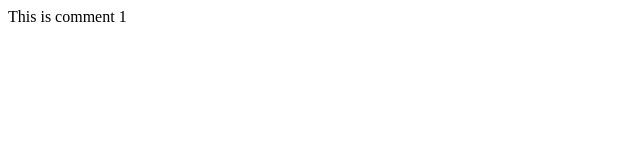
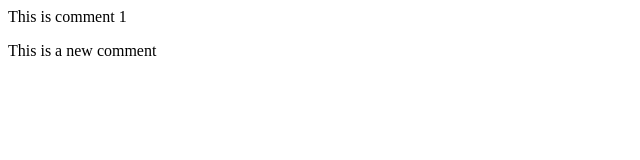
Before and after one commit to sharmasubham22/stash-demo, a plain HTML site: page index.html in a window 1280 px wide. Shown: the whole page, without its empty margins (0-640 px from the left). Drawn offline with Linux system fonts and the light colour scheme.

Commit message:
new test

```diff
--- a/index.html
+++ b/index.html
@@ -1 +1,2 @@
 <p>This is comment 1</p>
+<p>This is a new comment</p>
```
